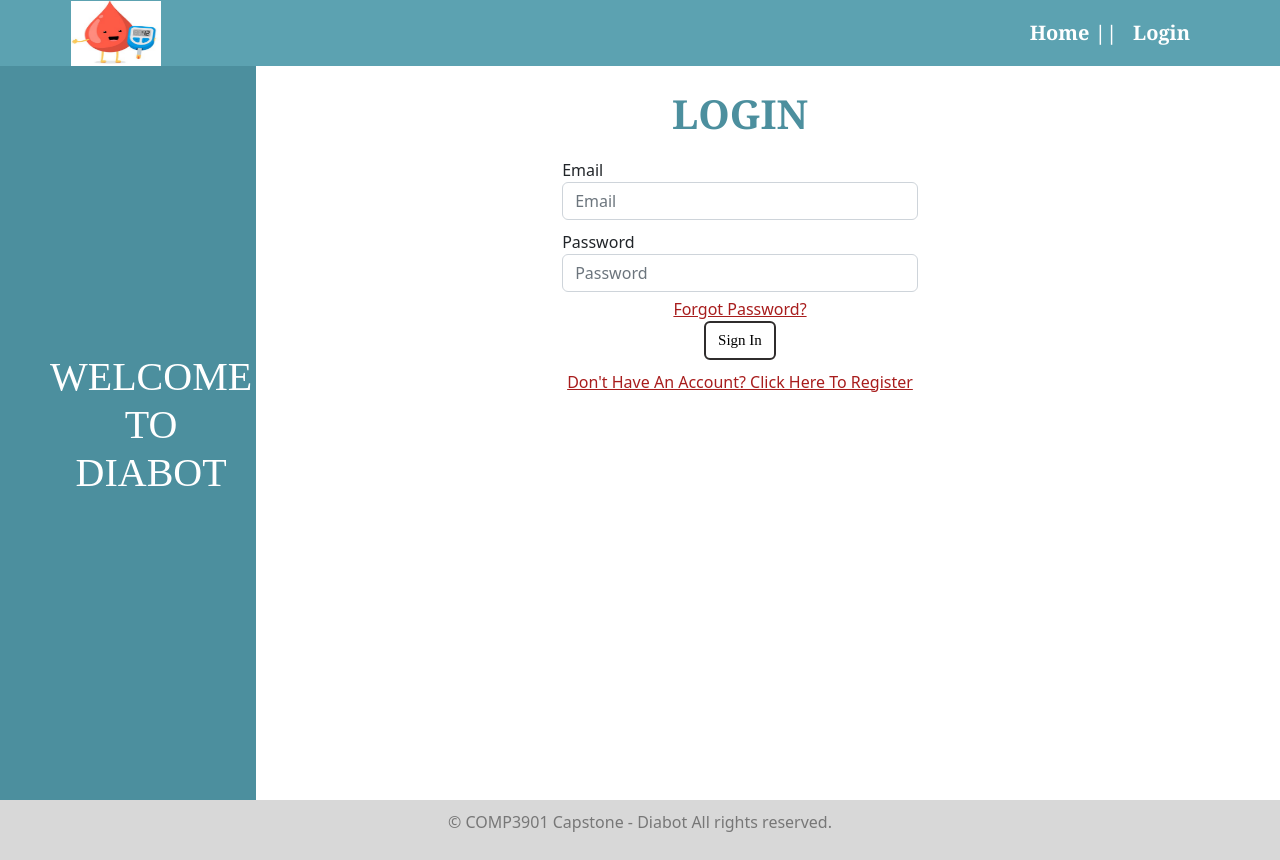
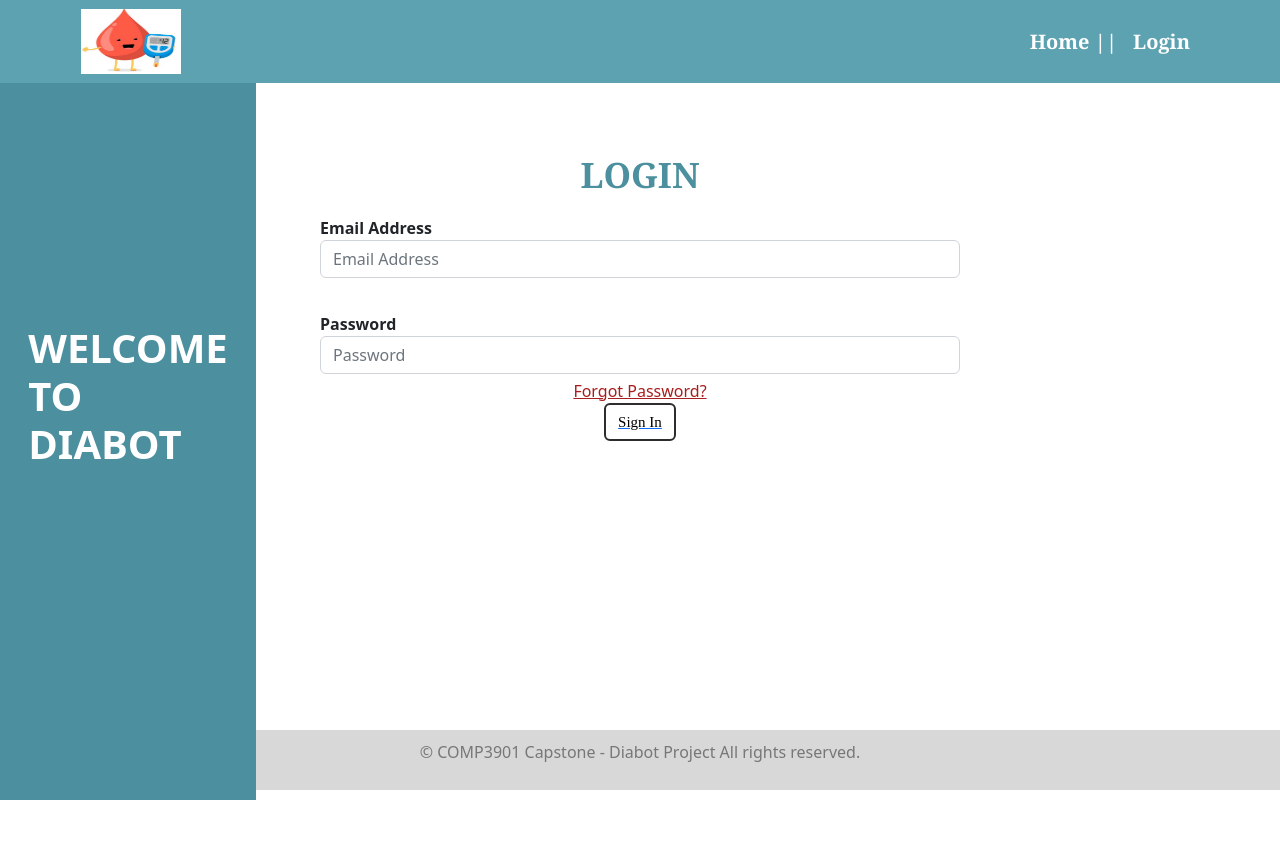
Before and after one commit to walters-skn/COMP3901-Capstone, a Vue app: page /login in a window 1280 px wide. After the commit the page ends 800 px from the top, so only its background shows below. Built offline with nearby package versions, Linux system fonts and the light colour scheme.

Commit message:
Diabot and Login Page Fixed

```diff
--- a/src/components/Diabot.vue
+++ b/src/components/Diabot.vue
@@ -1,4 +1,3 @@
-
 <template>
     <div class="chat-container">
         <div class="chat-sidebar">
@@ -48,7 +47,7 @@
         display: flex;
         width: 100%;
         height: 100vh;
-        margin: 0 auto;
+        margin: -25px;
     }
 
     .chat-content{
@@ -91,7 +90,7 @@
     }
 
     .chat-input button {
-         border-radius: 5px;
+        border-radius: 5px;
         background-color: #4caf50;
         color: #fff;
         border: none;
@@ -100,7 +99,7 @@
 
     .chat-sidebar {
         width: 25%;
-        padding: 5px;
+        padding: 2px;
         border-left: 1px solid #ccc;
         background-color: #4C8F9E;
     }
--- a/src/components/FooterView.vue
+++ b/src/components/FooterView.vue
@@ -1,6 +1,6 @@
 <template>
       <div class="footer-bottom">
-        <p>&copy; COMP3901 Capstone - Diabot All rights reserved.</p>
+        <p>&copy; COMP3901 Capstone - Diabot Project All rights reserved.</p>
       </div>
   </template>
 
--- a/src/components/HomePage.vue
+++ b/src/components/HomePage.vue
@@ -1,6 +1,5 @@
 
 <template>
-    <!-- <NavBar/> -->
 
     <div class="container mt-4">
 
@@ -14,6 +13,7 @@
           patient data and medical history to tailor its recommendations and advice.
         </p>
       </div>
+
     </div>
 
     <div class="guidelines-container">
@@ -31,7 +31,6 @@
       <p class="end"> <strong> Click the button below to get started. </strong> </p>
 
       <router-link to="/diabot" class="btn btn-primary btn-block"> Diabot</router-link>
-
     </div>
 
 </template>
--- a/src/components/LoginPage.vue
+++ b/src/components/LoginPage.vue
@@ -1,21 +1,22 @@
+
 <template>
+
   <div class="page-container">
 
     <div class="side-menu">
-      <h1 class="diabot">WELCOME TO DIABOT</h1>
+      <h1> <b><strong> WELCOME <br> TO <br> DIABOT </strong></b></h1>
     </div>
 
     <div class="content-container">
       <h1 class="title"> <strong>LOGIN </strong></h1>
-
       <form>
         <div class="form-group">
-          <label>Email</label>
-          <input type="email" class="form-control" placeholder="Email" />
+          <label> <b>Email Address</b></label>
+          <input type="email" class="form-control" placeholder="Email Address"/>
         </div>
-
+        <br>
         <div class="loginform-group">
-          <label>Password</label>
+          <label> <b>Password</b></label>
           <input type="password" class="form-control" placeholder="Password" />
         </div>
 
@@ -24,12 +25,14 @@
         </div>
 
         <div class="submit-group">
+          <router-link to='/profile'>
           <button class="btn btn-primary btn-block">Sign In</button>
+          </router-link>
         </div>
 
-        <router-link to="/register" class="link" > Don't Have An Account? Click Here To Register </router-link>
 
       </form>
+
     </div>
   </div>
 </template>
@@ -55,39 +58,31 @@ export default {
   }
 
   .side-menu {
-    position: absolute;
-    left: 0;
     width: 20%;
-    height: 100vh;
-    padding: 50px;
+    padding: 2px;
     background-color: #4C8F9E;
     color: white;
-    font-family: 'Times New Roman', Times, serif;
+    flex: 0 0 25%;
+    position: fixed;
+    top: 0; bottom: 0; left: 0;
     display: flex;
+    justify-content: center;
     align-items: center;
-  }
-
-  .link{
-    color: rgb(163, 41, 41);
-  }
-
-  .link :hover{
-    color:#d8d8d8;
   }
 
   .page-container {
     display: flex;
-    /* justify-content: center; */
-    /* align-items: center; */
-    min-height: 100vh;
+    width: 100%;
+    margin-top: 6%;
+    margin-bottom: 1%;
+    margin-left: 0;
+    height: 80vh;
+
   }
 
   .content-container {
-    flex: 1;
-    padding: 90px;
-    background-color: white;
-    margin-left: 200px;
-    position: relative;
+    flex:1;
+    width: 50%;
   }
 
   .title {
@@ -95,6 +90,7 @@ export default {
     margin-bottom: 20px;
     color: #4C8F9E;
     font-family: Georgia, 'Times New Roman', Times, serif;
+    font-size: 35px;
   }
 
   .form-group {
@@ -102,8 +98,8 @@ export default {
   }
 
   .btn {
-  display: block;
-  margin-bottom: 10px;
+    display: block;
+    margin-bottom: 10px;
   }
 
   .btn.btn-primary {
@@ -115,8 +111,8 @@ export default {
   }
 
   .btn:hover{
-  background-color: #21616f;
-}
+  background-color: #528995;
+  }
 
   .link-group {
     text-align: center;
@@ -144,4 +140,17 @@ export default {
     margin: 50px auto 0;
   }
 
+  /*phone view */
+
+  @media(max-width:480px){
+    .side-menu{
+      display:block;
+    }
+
+    .content-container{
+      padding:10px;
+      margin-top: 20px;
+    }
+  }
+
   </style>
--- a/src/components/NavBar.vue
+++ b/src/components/NavBar.vue
@@ -2,21 +2,18 @@
   <div class="page-container">
           <nav class="navbar navbar-expand navbar-light fixed-top">
             <div class="container">
-
-              <img :src="imagePath2" alt="home-logo" class="home">
+              <router-link to="/">
+                  <img :src="imagePath2" alt="home-logo" class="home">
+              </router-link>
 
               <div class="collapse navbar-collapse" id="navbarNav">
                 <ul class="navbar-nav ml-auto">
                   <li class="nav-item">
                     <router-link to="/" class="nav-link"><strong>Home ||</strong></router-link>
-                    <!-- <a href="./src/components/HomePage.vue" class="nav-link"> <strong> Home || </strong></a> -->
                   </li>
                   <li class="nav-item">
                     <router-link to='/login' class="nav-link"><strong>Login </strong></router-link>
                   </li>
-                  <!-- <li class="nav-item">
-                    <a href="#" class="nav-link"><strong> Login </strong></a>
-                  </li> -->
                 </ul>
               </div>
 
@@ -54,7 +51,7 @@
 
   .home{
     height: 65px;
-    width: 90px;
+    width: 100px;
     margin: -1%;
   }
 
--- a/src/router.js
+++ b/src/router.js
@@ -1,6 +1,5 @@
 
 import {createRouter,createWebHistory} from 'vue-router';
-
 
 import LoginPage from '@/components/LoginPage.vue'
 import HomePage from '@/components/HomePage.vue'
```
Lines whose indentation alone changed are shown as unchanged.
